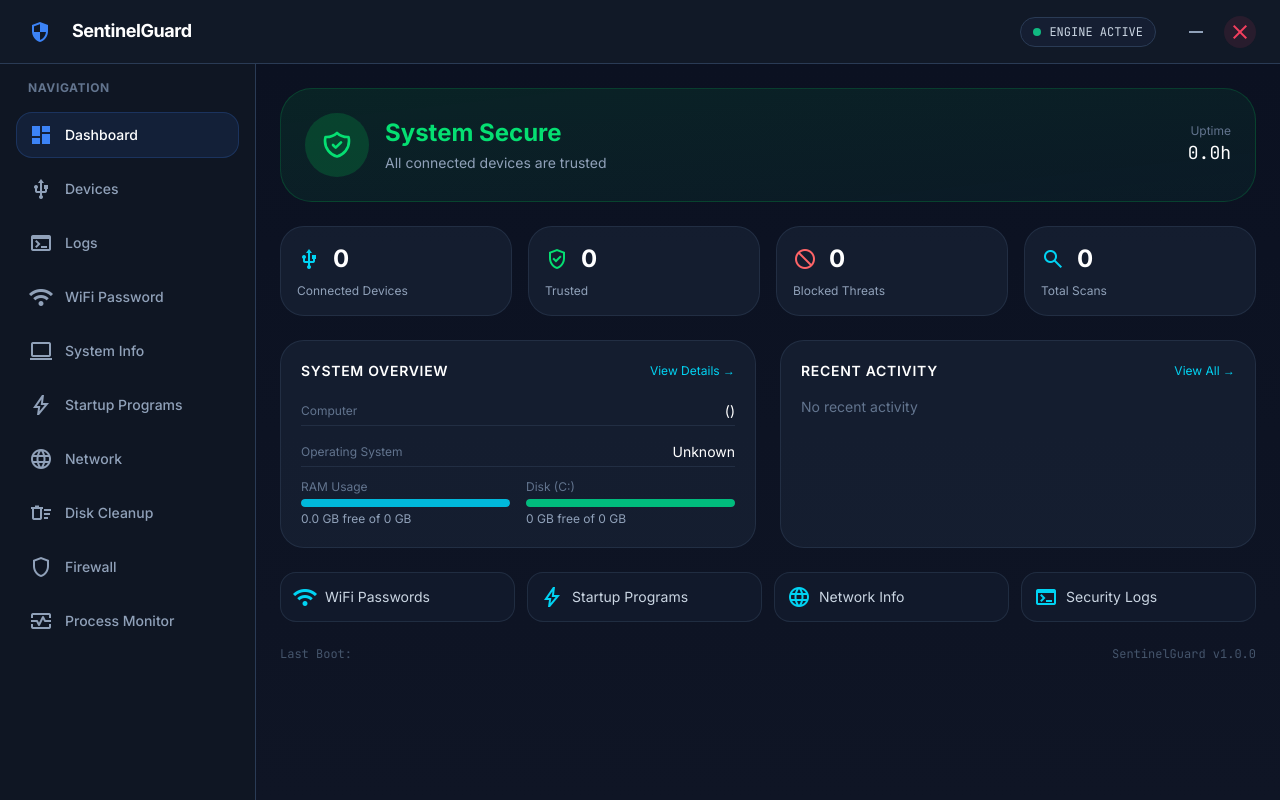
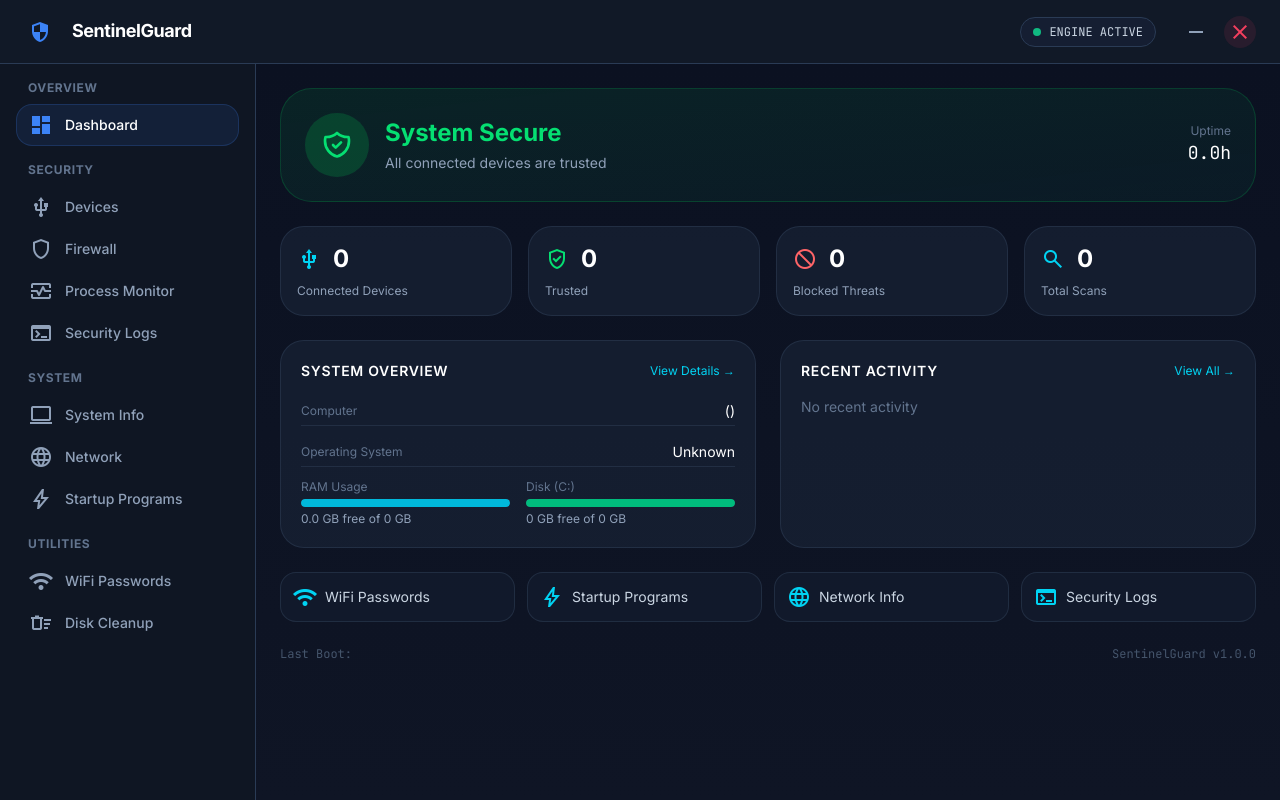
Before and after one commit to AleenaTahir1/SentinalGaurd, a React (Vite) app: page / in a window 1280 px wide. Built offline with nearby package versions, Linux system fonts and the light colour scheme; the HTML template or start-up script is replaced by a standard one.

Commit message:
add application icon and implement a new sidebar navigation component

```diff
--- a/src/components/layout/Sidebar.tsx
+++ b/src/components/layout/Sidebar.tsx
@@ -6,32 +6,59 @@ interface NavItem {
     to: string;
 }
 
-const mainNav: NavItem[] = [
+interface NavSection {
+    title: string;
+    items: NavItem[];
+}
+
+const navSections: NavSection[] = [
+    {
+        title: "Overview",
+        items: [
             { icon: "dashboard", label: "Dashboard", to: "/" },
+        ]
+    },
+    {
+        title: "Security",
+        items: [
             { icon: "usb", label: "Devices", to: "/devices" },
-    { icon: "terminal", label: "Logs", to: "/logs" },
-    { icon: "wifi", label: "WiFi Password", to: "/wifi" },
-    { icon: "computer", label: "System Info", to: "/system" },
-    { icon: "bolt", label: "Startup Programs", to: "/startup" },
-    { icon: "language", label: "Network", to: "/network" },
-    { icon: "delete_sweep", label: "Disk Cleanup", to: "/cleanup" },
             { icon: "shield", label: "Firewall", to: "/firewall" },
             { icon: "monitor_heart", label: "Process Monitor", to: "/processes" },
+            { icon: "terminal", label: "Security Logs", to: "/logs" },
+        ]
+    },
+    {
+        title: "System",
+        items: [
+            { icon: "computer", label: "System Info", to: "/system" },
+            { icon: "language", label: "Network", to: "/network" },
+            { icon: "bolt", label: "Startup Programs", to: "/startup" },
+        ]
+    },
+    {
+        title: "Utilities",
+        items: [
+            { icon: "wifi", label: "WiFi Passwords", to: "/wifi" },
+            { icon: "delete_sweep", label: "Disk Cleanup", to: "/cleanup" },
+        ]
+    },
 ];
 
 export function Sidebar() {
     return (
         <aside className="w-64 bg-[#0f1623] border-r border-border-dark flex flex-col shrink-0 h-full overflow-y-auto z-10">
-            <div className="p-4 flex flex-col gap-2">
+            <div className="p-4 flex flex-col gap-1">
+                {navSections.map((section) => (
+                    <div key={section.title} className="mb-3">
                         <p className="px-3 text-xs font-bold text-slate-500 uppercase tracking-wider mb-2">
-                    Navigation
+                            {section.title}
                         </p>
-                {mainNav.map((item) => (
+                        {section.items.map((item) => (
                             <NavLink
                                 key={item.to}
                                 to={item.to}
                                 className={({ isActive }) =>
-                            `flex items-center gap-3 px-3 py-2.5 rounded-lg transition-all group ${isActive
+                                    `flex items-center gap-3 px-3 py-2 rounded-lg transition-all group ${isActive
                                         ? "bg-primary/10 border border-primary/20 text-white"
                                         : "hover:bg-white/5 text-slate-400 hover:text-white border border-transparent"
                                     }`
@@ -40,7 +67,7 @@ export function Sidebar() {
                                 {({ isActive }) => (
                                     <>
                                         <span
-                                    className={`material-symbols-outlined ${isActive ? "text-primary filled" : "group-hover:text-primary"
+                                            className={`material-symbols-outlined text-lg ${isActive ? "text-primary filled" : "group-hover:text-primary"
                                                 } transition-colors`}
                                         >
                                             {item.icon}
@@ -51,6 +78,8 @@ export function Sidebar() {
                             </NavLink>
                         ))}
                     </div>
+                ))}
+            </div>
         </aside>
     );
 }
```
Also changed, not shown: src-tauri/icons/icon.png. Lines whose indentation alone changed are shown as unchanged.
